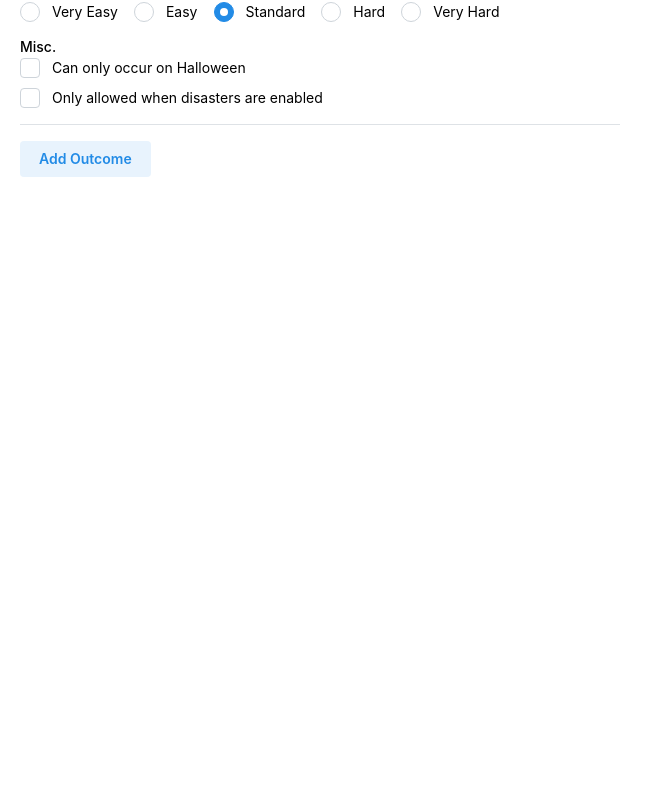
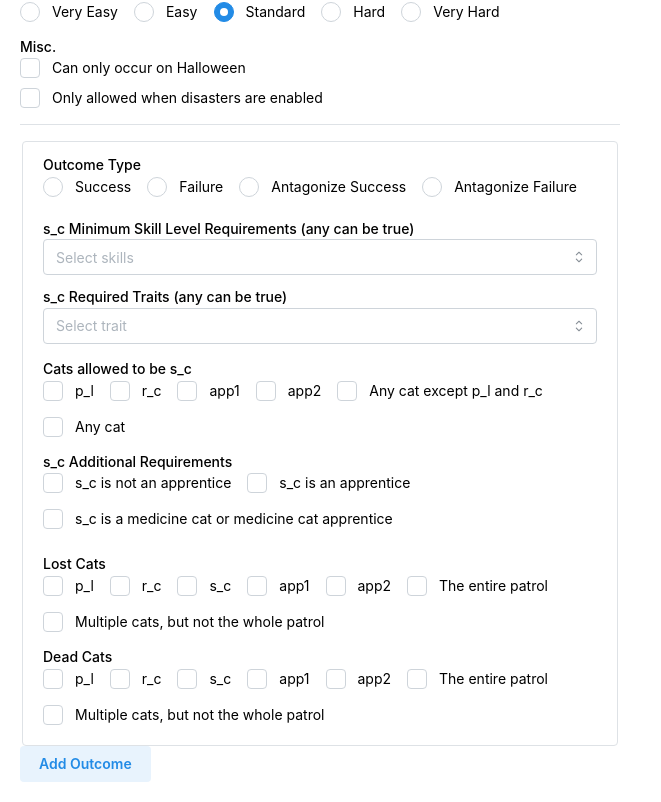
Before and after one commit to cgen-tools/patrol-helper, a React (Vite) app: page / in a window 1280 px wide. Shown: the part 1169-1971 px from the top of the page, without its empty margins (0-661 px from the left). Before the commit the page ends 1366 px from the top, so only its background shows below. Built offline with nearby package versions, Linux system fonts and the light colour scheme.

Commit message:
feat: most static fields for outcome form

```diff
--- a/src/components/OutcomeForm.tsx
+++ b/src/components/OutcomeForm.tsx
@@ -1,8 +1,73 @@
+import { Checkbox, Fieldset, Group, MultiSelect, Radio, Space, Text } from "@mantine/core";
+import { SKILLS, TRAITS } from "../resources";
+
 function OutcomeForm() {
   return (
-    <>
+    <Fieldset>
+      <Radio.Group defaultValue="standard" label="Outcome Type">
+        <Group>
+          <Radio value="success" label="Success" />
+          <Radio value="failure" label="Failure" />
+          <Radio value="antag_success" label="Antagonize Success" />
+          <Radio value="antag_failure" label="Antagonize Failure" />
+        </Group>
+      </Radio.Group>
+      <Space h="xs" />
 
-    </>
+      <Text mt="sm" fw={500} size="sm">
+        s_c Minimum Skill Level Requirements (any can be true)
+      </Text>
+      <MultiSelect placeholder="Select skills" data={SKILLS} searchable />
+
+      <Text mt="sm" fw={500} size="sm">
+        s_c Required Traits (any can be true)
+      </Text>
+      <MultiSelect placeholder="Select trait" data={TRAITS} searchable />
+
+      <Checkbox.Group mt="sm" label="Cats allowed to be s_c">
+        <Group>
+          <Checkbox value="p_l" label="p_l" />
+          <Checkbox value="r_c" label="r_c" />
+          <Checkbox value="app1" label="app1" />
+          <Checkbox value="app2" label="app2" />
+          <Checkbox value="not_pl_rc" label="Any cat except p_l and r_c" />
+          <Checkbox value="any" label="Any cat" />
+        </Group>
+      </Checkbox.Group>
+
+      <Checkbox.Group mt="sm" label="s_c Additional Requirements">
+        <Group>
+          <Checkbox value="adult" label="s_c is not an apprentice" />
+          <Checkbox value="app" label="s_c is an apprentice" />
+          <Checkbox value="healer" label="s_c is a medicine cat or medicine cat apprentice" />
+        </Group>
+      </Checkbox.Group>
+      <Space h="xs" />
+
+      <Checkbox.Group mt="sm" label="Lost Cats">
+      <Group>
+          <Checkbox value="p_l" label="p_l" />
+          <Checkbox value="r_c" label="r_c" />
+          <Checkbox value="s_c" label="s_c" />
+          <Checkbox value="app1" label="app1" />
+          <Checkbox value="app2" label="app2" />
+          <Checkbox value="patrol" label="The entire patrol" />
+          <Checkbox value="multi" label="Multiple cats, but not the whole patrol" />
+        </Group>
+      </Checkbox.Group>
+
+      <Checkbox.Group mt="sm" label="Dead Cats">
+      <Group>
+          <Checkbox value="p_l" label="p_l" />
+          <Checkbox value="r_c" label="r_c" />
+          <Checkbox value="s_c" label="s_c" />
+          <Checkbox value="app1" label="app1" />
+          <Checkbox value="app2" label="app2" />
+          <Checkbox value="patrol" label="The entire patrol" />
+          <Checkbox value="multi" label="Multiple cats, but not the whole patrol" />
+        </Group>
+      </Checkbox.Group>
+    </Fieldset>
   )
 }
 
```
